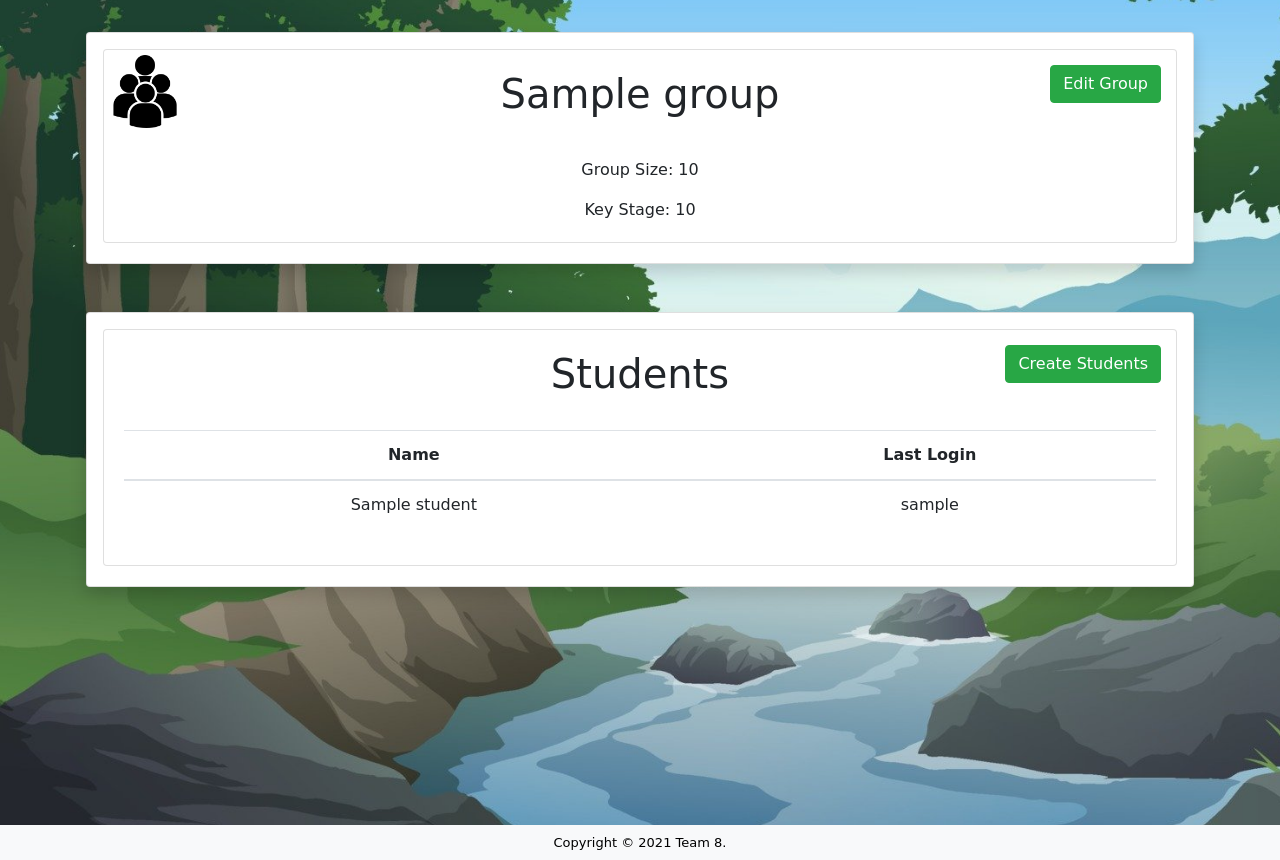
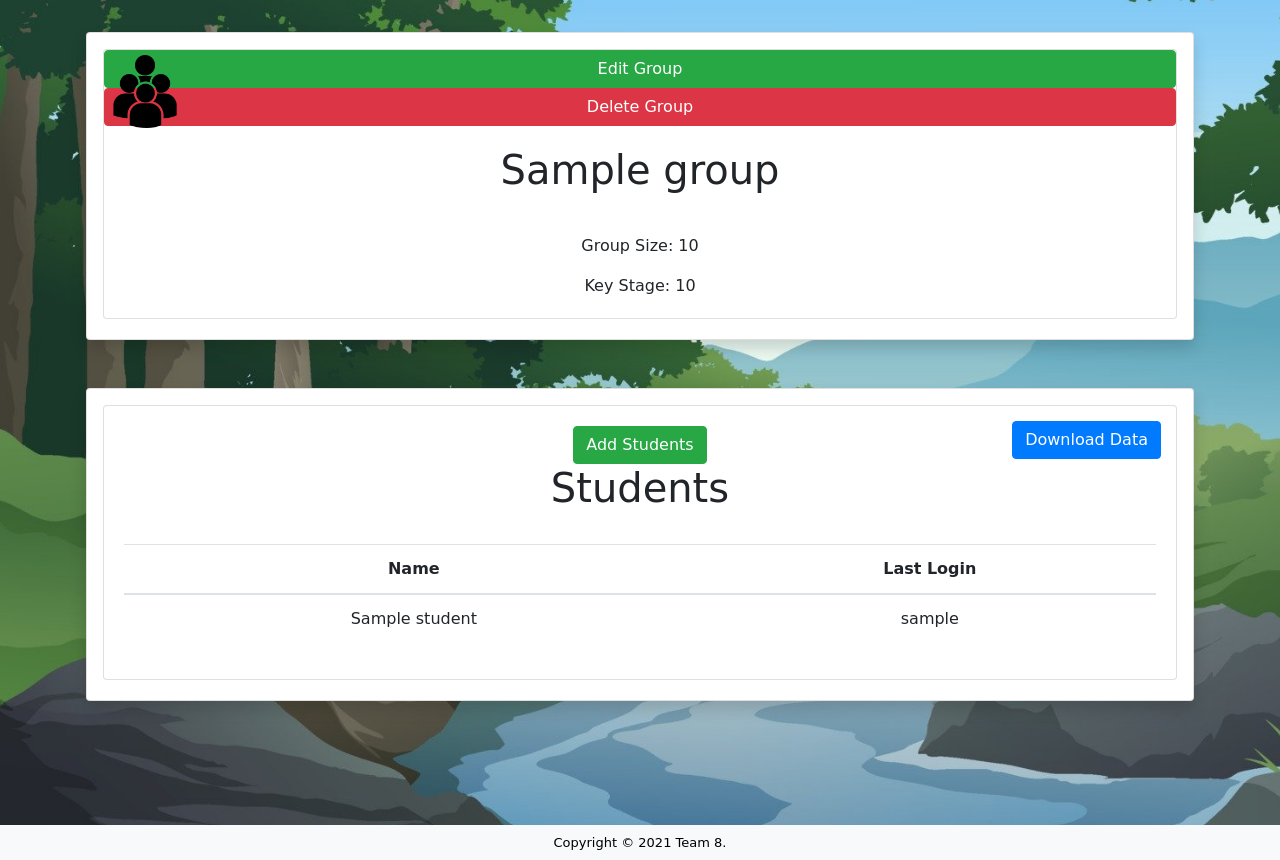
Before and after one commit to James-02/Climate4Kids, a Flask app: template templates/groups/group.html in a window 1280 px wide. Shown: the part 76-936 px from the top of the page. Run offline with Flask 2, Linux system fonts and the light colour scheme; tables that the repository leaves empty hold one stand-in row (values such as "Sample post"); the template is opened without the code that fills it: values that come from a table or form of the project are taken from there, most other values are stand-ins (such as "Sample title", 1, 10 or a date in 2020); parts of the project's set-up code (start-up, migrations or seed data) failed here and were passed over; some libraries are stand-ins or nearby versions.

Commit message:
Added a button to delete a group and to download student data

```diff
--- a/templates/groups/group.html
+++ b/templates/groups/group.html
@@ -4,7 +4,8 @@
 <div class="card text-center shadow p-3 mb-5 bg-white rounded">
     <div class="card mb-1">
           <img src="../../static/media/group_avatar.png" class="card-img-av" alt="Default Avatar" style="float:left;width:72px;height:73px;">
-          <a href="{{ url_for('users.edit_group', group_id=group.id)}}" id="card-button" class="btn btn-success">Edit Group</a>
+          <a href="{{ url_for('users.edit_group', group_id=group.id)}}" id="card-button-edit" class="btn btn-success">Edit Group</a>
+          <a href="{{ url_for('users.delete_group', group_id=group.id)}}" id="card-button-del" onclick="return confirm('Are you sure you want to delete this group?');" class="btn btn-danger">Delete Group</a>
           <div class="card-body">
             <h1 class="group-dashboard">{{group.name}}</h1>
             <p class="card-text"></p>
@@ -19,7 +20,8 @@
 <div class="card text-center shadow p-3 mb-5 bg-white rounded">
     <div class="card mb-1">
           <div class="card-body">
-              <a href="{{ url_for('users.create_students', group_id=group.id)}}" id="card-button" class="btn btn-success">Create Students</a>
+              <a href="{{ url_for('users.create_students', group_id=group.id) }}" id="card-button-create" class="btn btn-success">Add Students</a>
+              <a href="{{ url_for('users.download_students', group_id=group.id) }}" id="card-button" class="btn btn-primary">Download Data</a>
               <h1 class="group-dashboard">Students</h1>
               <br>
               <table class="table">
```
